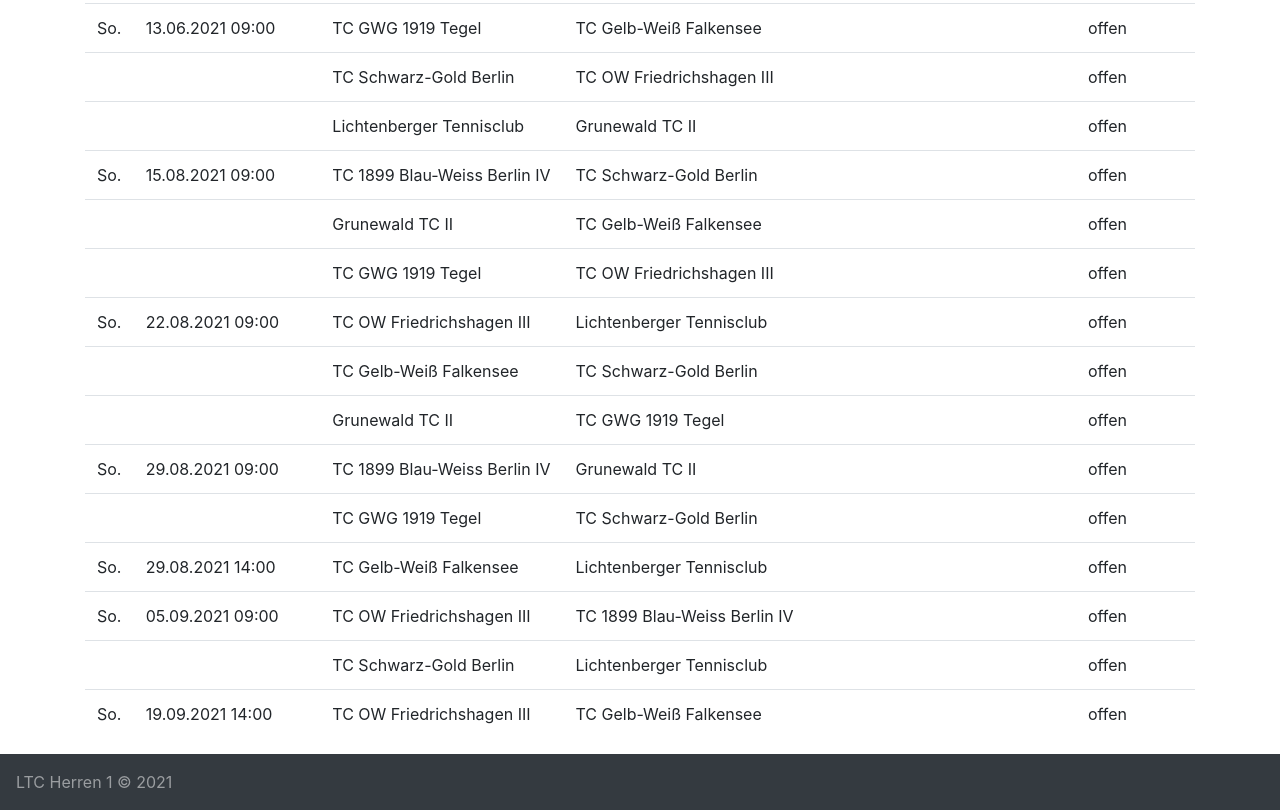
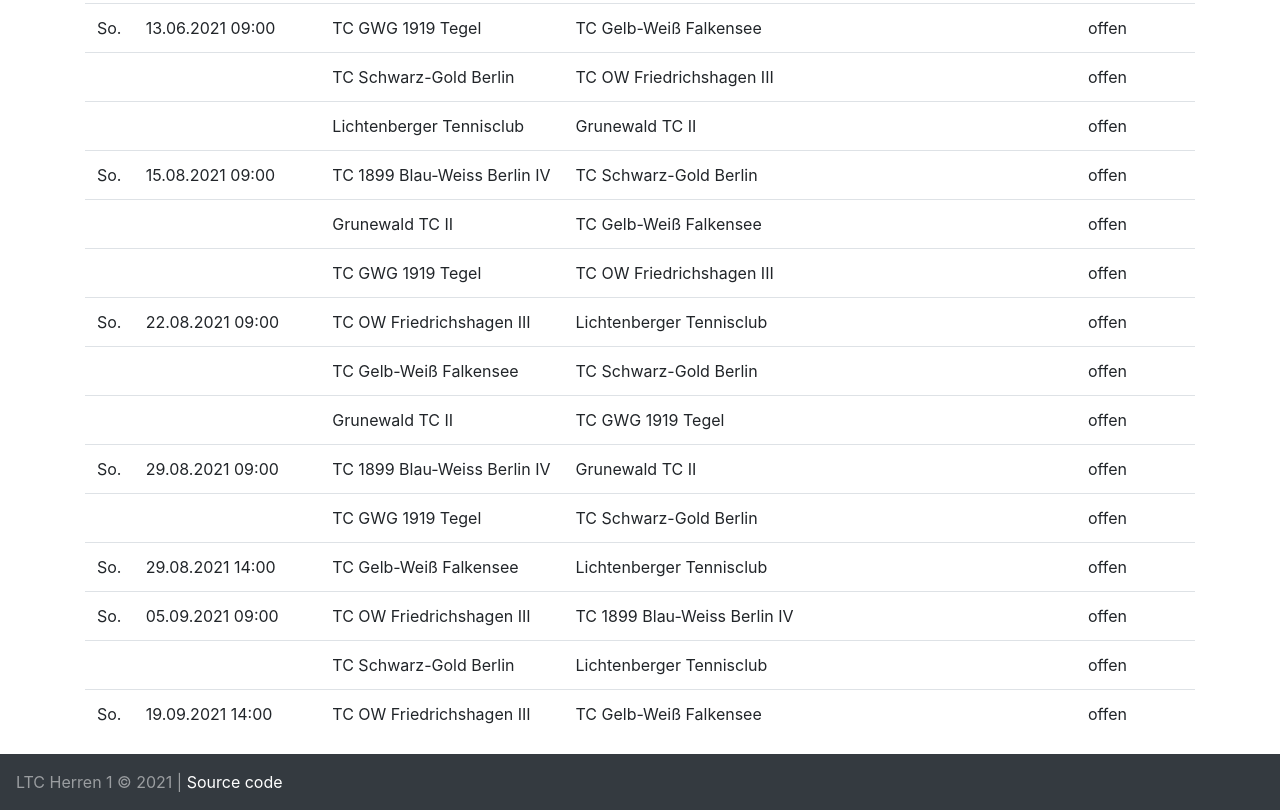
Before and after one commit to shadzik/ltc-herren.one, a plain HTML site: page index.html in a window 1280 px wide. Shown: the part 846-1656 px from the top of the page. Drawn offline with nearby package versions, Linux system fonts and the light colour scheme.

Commit message:
Add link to github repo

```diff
--- a/index.html
+++ b/index.html
@@ -1220,7 +1220,7 @@
 </div>
     <nav class="navbar navbar-dark bg-dark">
       <span class="navbar-text">
-        LTC Herren 1 &copy; 2021
+        LTC Herren 1 &copy; 2021 | <a target="_blank" href="https://github.com/shadzik/ltc-herren.one">Source code</a>
       </span>
     </nav>
 
```
Also changed, not shown: footer.html (+1 -1 lines), kalendar.html (+1 -1 lines), kontakt.html (+1 -1 lines).
